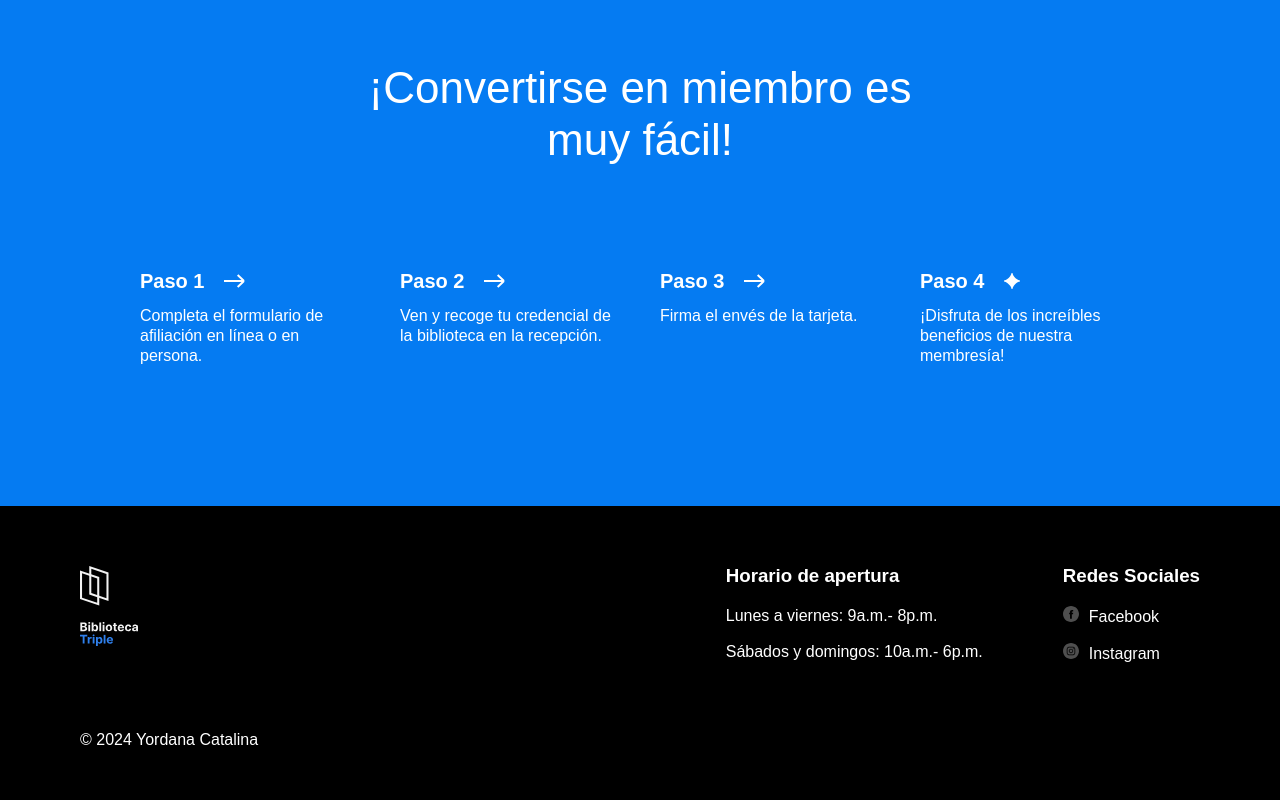
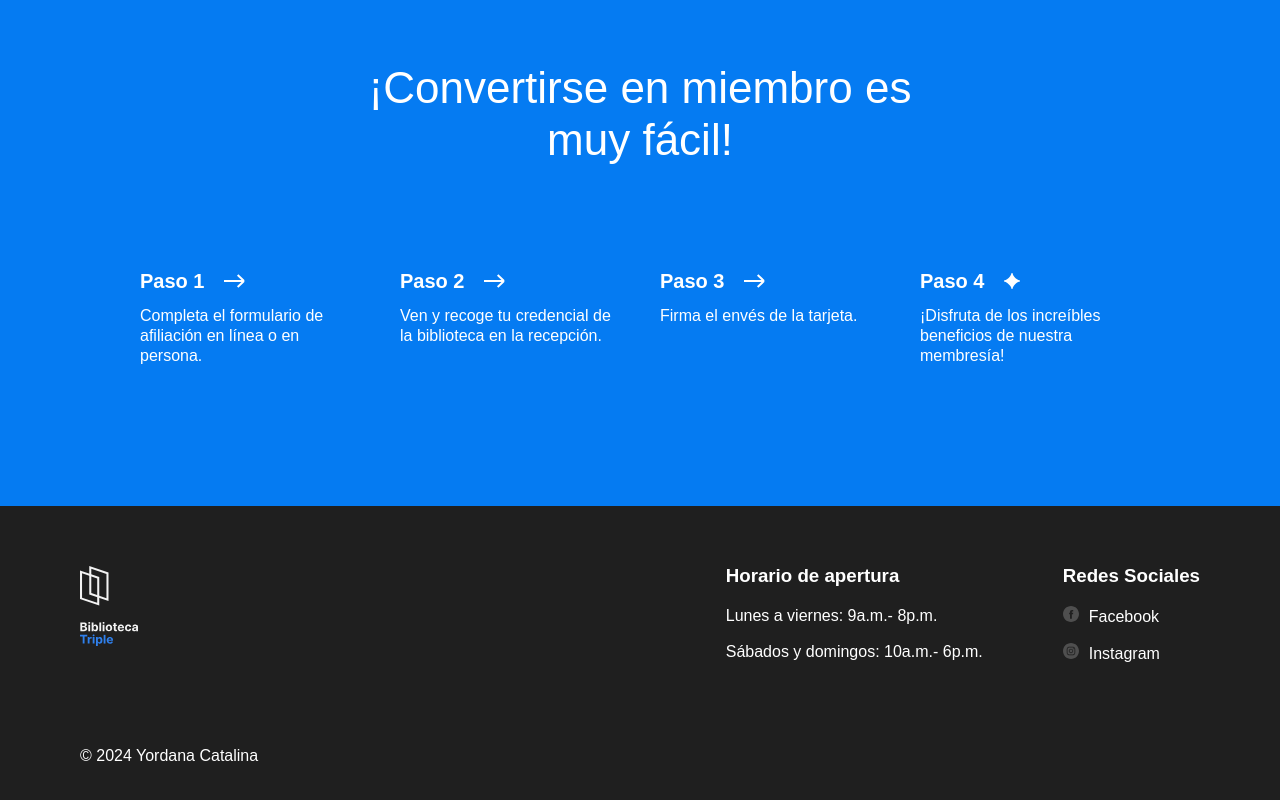
Before and after one commit to yordana-saldias/web_project_library_es, a plain HTML site: page index.html in a window 1280 px wide. Shown: the part 2976-3776 px from the top of the page. Drawn offline with Linux system fonts and the light colour scheme.

Commit message:
correcciones exactas

```diff
--- a/styles/style.css
+++ b/styles/style.css
@@ -329,14 +329,14 @@
 
 .footer {
   box-sizing: border-box;
-  background-color: #000000;
+  background-color: #1f1f1f;
   position: relative;
+  padding: 60px 80px;
 }
 
 .footer__columns {
   display: flex;
   justify-content: flex-end;
-  padding: 60px 80px;
   position: relative;
 }
 
@@ -345,20 +345,21 @@
 }
 
 .footer__column_content_hours {
-  margin-right: 40px;
+  margin-left: auto;
 }
 
 .footer__column_content_social {
-  margin-left: 40px;
+  margin-left: 80px;
 }
 
 .footer__column_content_logo {
   position: absolute;
-  top: 60px;
-  left: 80px;
+  top: 0;
+  left: 0;
 }
 .footer__logo {
-  background-size: 58px 80px;
+  width: 58px;
+  height: 80px;
 }
 
 .footer__column-heading {
@@ -383,7 +384,8 @@
 }
 
 .footer__social-icon {
-  background-size: 16px;
+  width: 16px;
+  height: 16px;
   margin: 0 10px 0 0;
 }
 
@@ -392,4 +394,5 @@
   position: absolute;
   left: 80px;
   bottom: 60px;
+  margin: 0;
 }
```
